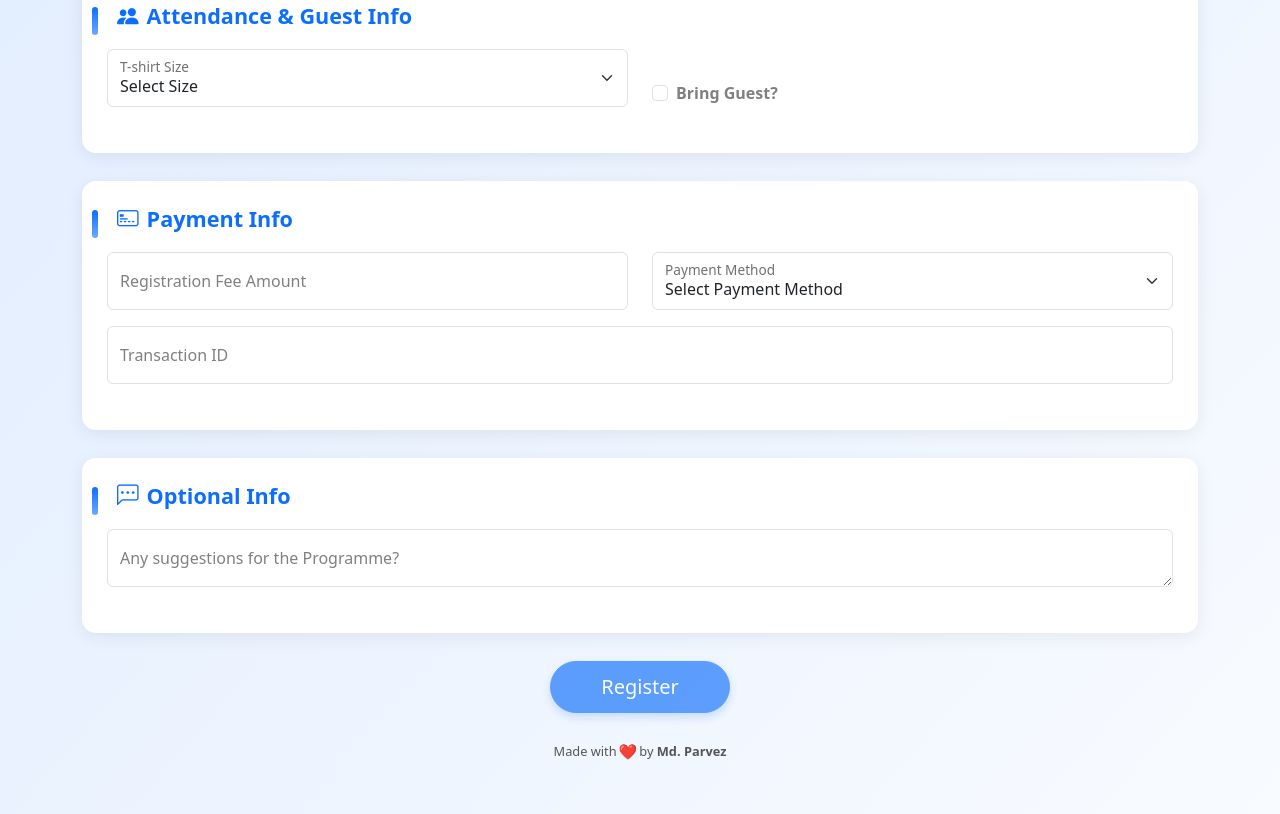
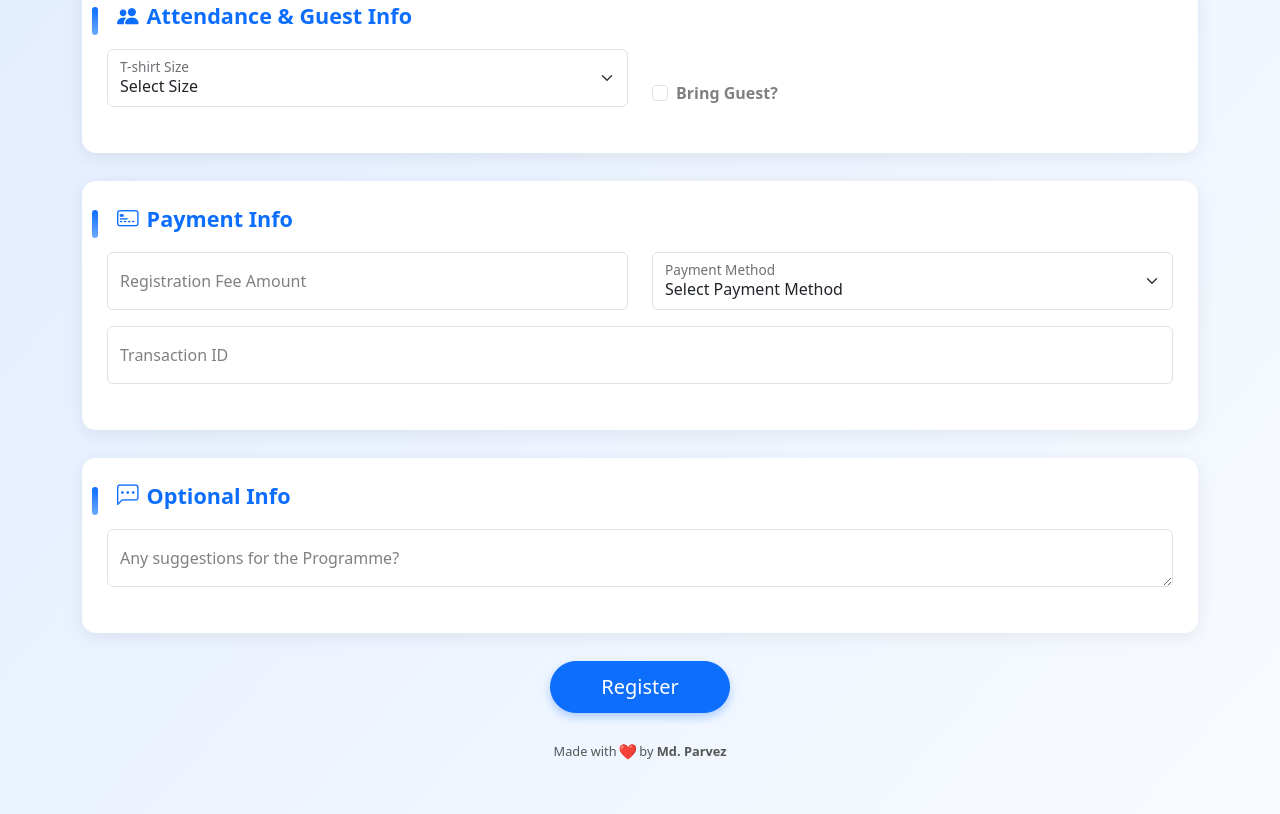
Before and after one commit to parvez-387/reunion, a plain HTML site: page index.html in a window 1280 px wide. Shown: the part 641-1455 px from the top of the page. Drawn offline with nearby package versions, Linux system fonts and the light colour scheme.

Commit message:
Update index.html

```diff
--- a/index.html
+++ b/index.html
@@ -175,7 +175,7 @@
 
     <!-- SUBMIT -->
     <div class="text-center">
-      <button type="submit" class="btn btn-primary btn-lg submit-btn" disabled>Register</button>
+      <button type="submit" class="btn btn-primary btn-lg submit-btn">Register</button>
     </div>
   </form>
 
```
